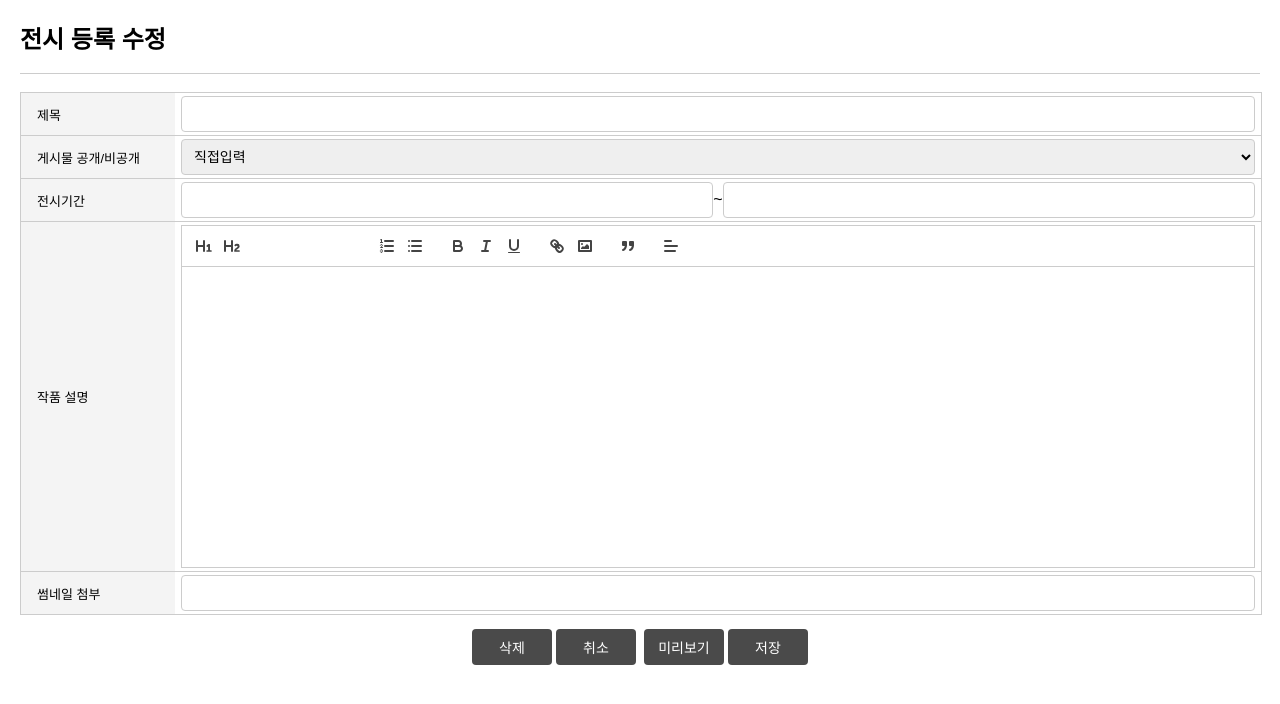
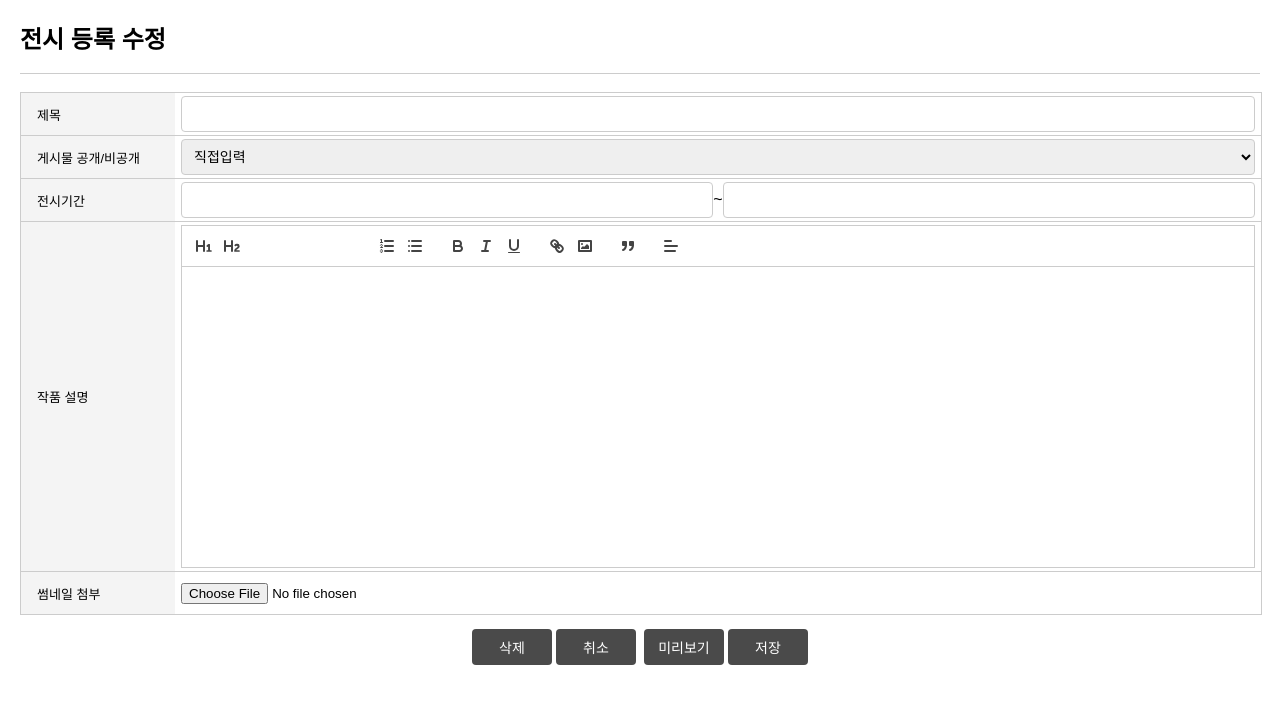
Before and after one commit to SeungaLeeah/artist-workspace-at, a Next.js app: page /exhibitionManagement/detail/1 in a window 1280 px wide. Shown: the top 704 px of the page. Built offline with nearby package versions, Linux system fonts and the light colour scheme; a web font is replaced by a local one.

Commit message:
feature: 파일첨부 생성 및 작업

```diff
--- a/src/components/editor.tsx
+++ b/src/components/editor.tsx
@@ -12,7 +12,6 @@ interface EditorProps {
 const Editor: FC<EditorProps> = ({ editorValue, onChange }) => {
     const handleChange = (value: string) => {
         onChange(value);
-        console.log(value, 'value');
     };
 
     const modules = {
--- /dev/null
+++ b/src/components/fileUploadButton.tsx
@@ -0,0 +1,28 @@
+// components/FileUploadButton.tsx
+
+import React, { ChangeEvent } from 'react';
+
+interface FileUploadButtonProps {
+    onFileChange: (files: FileList | null) => void;
+}
+
+const FileUploadButton: React.FC<FileUploadButtonProps> = ({ onFileChange }) => {
+    const handleFileChange = (event: ChangeEvent<HTMLInputElement>) => {
+        const files = event.target.files;
+        console.log('파일이 선택되었습니다:', files);
+        onFileChange(files);
+    };
+
+    return (
+        <div>
+            <label>
+                <input
+                    type="file"
+                    onChange={handleFileChange}
+                />
+            </label>
+        </div>
+    );
+};
+
+export default FileUploadButton;
--- a/src/pages/Login/login.tsx
+++ b/src/pages/Login/login.tsx
@@ -7,7 +7,6 @@ import MainLayout from "../../layouts/mainLayout";
 import index from "../join";
 
 const Login = () => {
-    console.log(process.env.NEXT_PUBLIC_BASE_URL,'process.env.NEXT_PUBLIC_BASE_URL')
     const [email, setEmail] = useState('');
     const [password, setPassword] = useState('');
     const router = useRouter();
--- a/src/pages/exhibitionManagement/detail/[id].tsx
+++ b/src/pages/exhibitionManagement/detail/[id].tsx
@@ -6,20 +6,17 @@ import SelectBox from "../../../components/selectBox";
 import Editor from "../../../components/editor";
 import Button from "../../../components/button";
 import {useRouter} from "next/router";
+import FileUploadButton from "../../../components/fileUploadButton";
 
 const id = () => {
-    const router =useRouter()
-    const { id } = router.query;
+    const router = useRouter()
+    const {id} = router.query;
     const [selectedOption, setSelectedOption] = useState<string>('');
     const [isType, setIsType] = useState('');
     const [isTitle, setIsTitle] = useState('');
     const options = ['Option 1', 'Option 2', 'Option 3'];
     const [editorValue, setEditorValue] = useState('');
-
-    useEffect(()=>{
-        console.log(id,'id')
-    })
-
+    const [selectedFiles, setSelectedFiles] = useState<FileList | null>(null);
     const handleSearchChange = (e: React.ChangeEvent<HTMLInputElement>, label: string) => {
         if (label === 'type') {
             setIsType(e.target.value);
@@ -28,6 +25,10 @@ const id = () => {
             setIsTitle(e.target.value);
         }
 
+    };
+
+    const handleFileChange = (files: FileList | null) => {
+        setSelectedFiles(files);
     };
     const handleEditorChange = (value: string) => {
         setEditorValue(value);
@@ -110,7 +111,7 @@ const id = () => {
                                 <div className={`pd-lf-16 medium fs-13 fx-left`}>작품 설명</div>
                             </div>
                             <div className={`${styles['detail-table-value']} w-100 mg-tp-3 mg-bt-3`}>
-                                <Editor editorValue={editorValue} onChange={handleEditorChange} />
+                                <Editor editorValue={editorValue} onChange={handleEditorChange}/>
                             </div>
                         </div>
                     </div>
@@ -119,11 +120,17 @@ const id = () => {
                             <div className={`pd-lf-16 medium fs-13 fx-left`}>썸네일 첨부</div>
                         </div>
                         <div className={`${styles['detail-table-value']} w-100`}>
-                            <Input
-                                type="text"
-                                value={isTitle}
-                                onChange={(e) => handleSearchChange(e, 'title')}
-                            />
+                            <div>
+                                <FileUploadButton onFileChange={handleFileChange}/>
+
+                                {selectedFiles && selectedFiles.length > 0 && (
+                                    <div>
+                                        {Array.from(selectedFiles).map((file) => (
+                                            <div key={file.name}>{file.name}</div>
+                                        ))}
+                                    </div>
+                                )}
+                            </div>
                         </div>
                     </div>
                 </div>
@@ -145,7 +152,7 @@ const id = () => {
                         {'취소'}
                     </Button>
                     <Button
-                        onClick={()=>handlePreview(editorValue)}
+                        onClick={() => handlePreview(editorValue)}
                         className={`${styles['login-btn']} mg-lf-4`}
                         width={'80px'}
                         height={'36px'}
--- a/src/pages/exhibitionManagement/detail/preview.tsx
+++ b/src/pages/exhibitionManagement/detail/preview.tsx
@@ -12,7 +12,6 @@ interface PreviewComponent extends React.FC<PreviewProps> {
 const Preview: PreviewComponent = () => {
     const [editorContent, setEditorContent] = useState<string>('');
     useEffect(() => {
-        console.log(window.opener ,'window.opener ')
         if (window.opener && window.opener.editorValue) {
             setEditorContent(window.opener.editorValue);
         }
--- a/src/pages/workManagement/detail/[id].tsx
+++ b/src/pages/workManagement/detail/[id].tsx
@@ -15,11 +15,6 @@ const id = () => {
     const [isTitle, setIsTitle] = useState('');
     const options = ['Option 1', 'Option 2', 'Option 3'];
     const [editorValue, setEditorValue] = useState('');
-
-    useEffect(()=>{
-        console.log(id,'id')
-    })
-
     const handleSearchChange = (e: React.ChangeEvent<HTMLInputElement>, label: string) => {
         if (label === 'type') {
             setIsType(e.target.value);
--- a/src/pages/workManagement/detail/preview.tsx
+++ b/src/pages/workManagement/detail/preview.tsx
@@ -12,7 +12,6 @@ interface PreviewComponent extends React.FC<PreviewProps> {
 const Preview: PreviewComponent = () => {
     const [editorContent, setEditorContent] = useState<string>('');
     useEffect(() => {
-        console.log(window.opener ,'window.opener ')
         if (window.opener && window.opener.editorValue) {
             setEditorContent(window.opener.editorValue);
         }
--- a/src/store/workManagement.ts
+++ b/src/store/workManagement.ts
@@ -9,7 +9,6 @@ export const WorkManagement = () => {
 
     const fetchSearch = async (type: string) => {
         let query = ''
-        console.log(searchResults,'searchResults')
         setIsLoading(true);
         setError(null);
 
```
